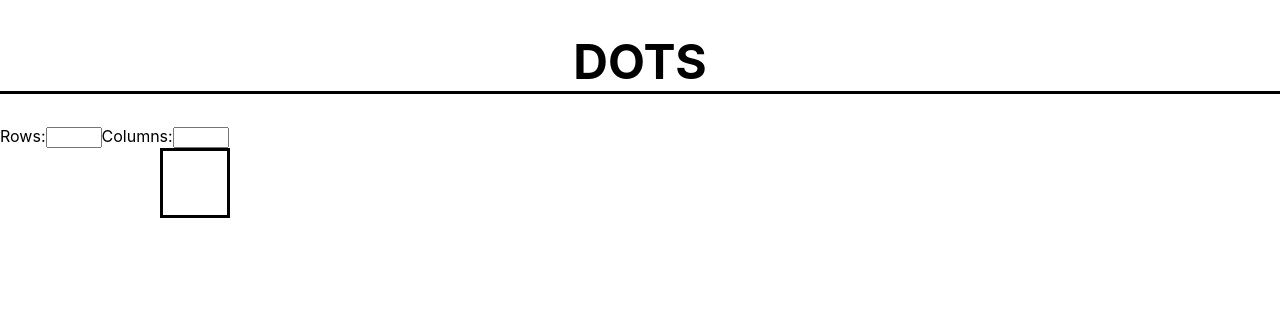
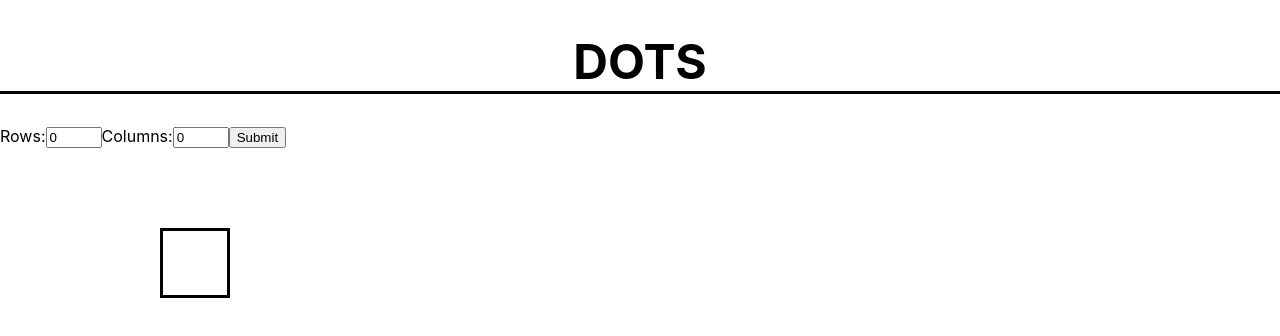
Before and after one commit to btagtow/dots, a React (Create React App) app: page / in a window 1280 px wide. Shown: the top 336 px of the page. Built offline with nearby package versions, Linux system fonts and the light colour scheme.

Commit message:
designed board box, added logic for custom rows/columns

```diff
--- a/src/App.css
+++ b/src/App.css
@@ -4,9 +4,10 @@
   border-color: black;
   border-bottom-style: solid;
 }
-.main{
-  padding-left: 10rem;
+.board{
+  padding: 5rem 10rem 5rem 10rem ;
 }
+
 .board-box{
   width: 4rem;
   height: 4rem;
--- a/src/App.js
+++ b/src/App.js
@@ -1,20 +1,19 @@
 import React from 'react';
-import BoardForm from './components/board-form'
+import BoardContainer from './components/BoardContainer'
 import './App.css';
 
-function App() {
-  return (
-    <div className="App">
-      <h1 className="header">DOTS</h1>
-      <BoardForm />
+class App extends React.Component {
 
-      <div className="main">
-        <div className="board-box"></div>
+  render(){
+    return (
+      <div className="App">
+        <h1 className="header">DOTS</h1>
+
+        <BoardContainer />
 
       </div>
-
-    </div>
-  );
+    );
+  }
 }
 
 export default App;
--- /dev/null
+++ b/src/components/BoardContainer.js
@@ -0,0 +1,40 @@
+import React, { Component } from 'react'
+import BoardForm from './BoardForm'
+
+export default class BoardContainer extends Component {
+
+    state = {
+        rows: 0,
+        columns: 0,
+        formShown: true,
+        boardSet: true,
+    }
+    boardArr = [];
+
+    handleChange = event => {
+        const { name, value } = event.target
+        this.setState({ [name] : value , boardSet: false})
+    }
+
+    handleSubmit = event => {
+        this.setState({boardSet: true})
+        event.preventDefault()
+    }
+
+    render() {
+        return (
+            <div>
+                <BoardForm
+                    rows={this.state.rows}
+                    columns={this.state.columns}
+                    handleChange={this.handleChange}
+                    handleSubmit={this.handleSubmit}
+                />
+                <div className="board">
+                    <div className="board-box"></div>
+                </div>
+
+            </div>
+        )
+    }
+}
--- /dev/null
+++ b/src/components/BoardForm.js
@@ -0,0 +1,31 @@
+import React from 'react'
+
+export default function BoardForm({ handleChange, handleSubmit, rows, columns }) {
+    return (
+        <div>
+            <form className="board-setter" onSubmit={handleSubmit}>
+                <label>Rows:</label>
+                <input
+                    type="number"
+                    name="rows"
+                    min={0}
+                    max={20}
+                    value={rows}
+                    onChange = {handleChange}
+
+                />
+                <label>Columns:</label>
+                <input
+                    type="number"
+                    name="columns"
+                    min={0}
+                    max={20}
+                    value={columns}
+                    onChange = {handleChange}
+                />
+                <input type="submit"/>
+
+            </form>
+        </div>
+    )
+}
--- a/src/components/board-form.js
+++ /dev/null
@@ -1,33 +0,0 @@
-import React, { Component } from 'react'
-
-export default class boardForm extends Component {
-    state = {
-        rows:0,
-        columns:0,
-    }
-    render() {
-        // columns = this.state.columns
-        return (
-            <div>
-                <form className = "auth-form login" onSubmit={this.handleSubmit}>
-                    <label>Rows:</label>
-                    <input
-                        type="number"
-                        min={0}
-                        max={20}
-                        value="rows"
-                    />
-                    <label>Columns:</label>
-                    <input
-                        type="number"
-                        min={0}
-                        max={20}
-                        value="columns"
-                    />
-                    {/* <input type="submit" value="login" className="auth-button"/>
-                    {this.state.error ? console.log(this.state.error) : null} */}
-                </form>
-            </div>
-        )
-    }
-}
```
